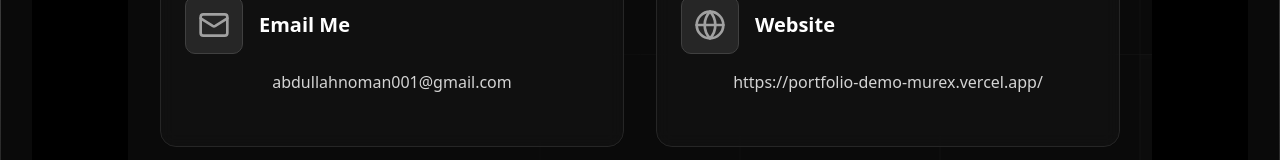
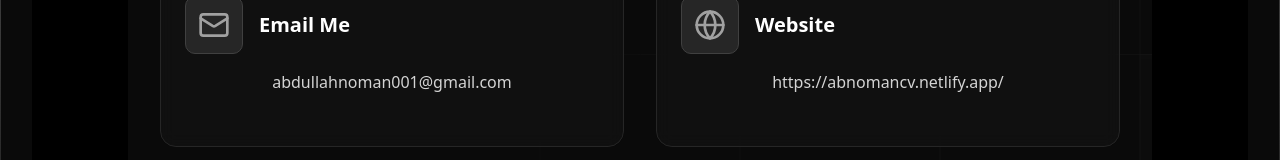
Before and after one commit to shahriartamim2/PortfolioByFrontend, a React (Vite) app: page /contact in a window 1280 px wide. Shown: the part 377-537 px from the top of the page. Built offline with nearby package versions, Linux system fonts and the light colour scheme.

Commit message:
- moded image - changed contact website link

```diff
--- a/src/pages/Contact.tsx
+++ b/src/pages/Contact.tsx
@@ -98,9 +98,9 @@ const App: React.FC = () => {
     {
       icon: <Globe className="w-8 h-8 text-neutral-400" />,
       title: 'Website',
-      info: 'https://portfolio-demo-murex.vercel.app/',
+      info: 'https://abnomancv.netlify.app/',
       actionText: 'Visit website',
-      href: 'https://portfolio-demo-murex.vercel.app/'
+      href: 'https://abnomancv.netlify.app/'
     }
   ];
 
--- a/src/pages/Home.tsx
+++ b/src/pages/Home.tsx
@@ -157,7 +157,7 @@ const Home = () => {
           >
             <div className="inline-block mb-8 glow-effect">
               <div className="w-40 h-40 mx-auto rounded-full bg-gradient-to-br from-white to-gray-400 flex items-center justify-center text-black text-5xl font-bold shadow-2xl border-4 border-white/20 hover:scale-110 transition-transform duration-500">
-                <img src="/public/profile.jpg" alt="profile" className="w-40 h-40 mx-auto rounded-full bg-gradient-to-br from-white to-gray-400 flex items-center justify-center text-black text-5xl font-bold shadow-2xl border-4 border-white/20 hover:scale-110 transition-transform duration-500" />
+                <img src="/src/images/profile.jpg" alt="profile" className="w-40 h-40 mx-auto rounded-full bg-gradient-to-br from-white to-gray-400 flex items-center justify-center text-black text-5xl font-bold shadow-2xl border-4 border-white/20 hover:scale-110 transition-transform duration-500" />
               </div>
             </div>
             <h1 className="text-7xl md:text-8xl font-bold text-white leading-tight mb-6 tracking-tight">
```
Also changed, not shown: 1 other file (tests, documents, lock files or other folders).
